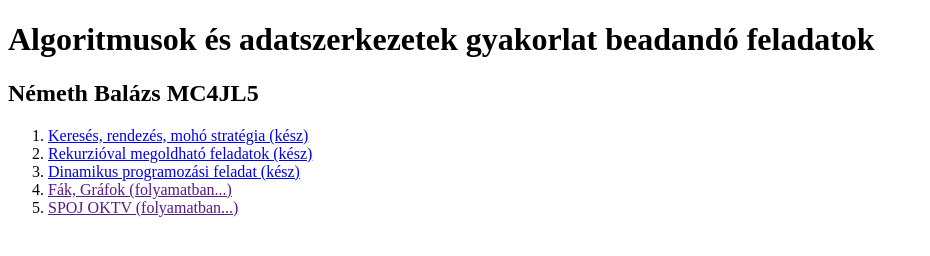
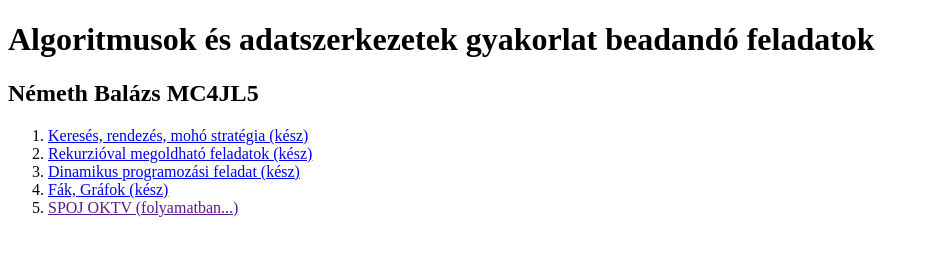
Before and after one commit to nemeth-balazs/Algoritmusok_Adatszerkezetek_Projekt_Webpage, a plain HTML site: page index.html in a window 1280 px wide. Shown: the whole page, without its empty margins (0-930 px from the left). Drawn offline with Linux system fonts and the light colour scheme.

Commit message:
4. Fák, gráfok

```diff
--- a/index.html
+++ b/index.html
@@ -13,7 +13,7 @@
     <li><a href="https://github.com/nemeth-balazs/Algoritmusok_Adatszerkezetek/tree/master/1.%20Keres%C3%A9s%2C%20rendez%C3%A9s%2C%20moh%C3%B3%20strat%C3%A9gia">Keresés, rendezés, mohó stratégia (kész)</a></li>
     <li><a href="https://github.com/nemeth-balazs/Algoritmusok_Adatszerkezetek/tree/master/2.%20Rekurzi%C3%B3val%20megoldhat%C3%B3%20feladatok">Rekurzióval megoldható feladatok (kész)</a></li>
     <li><a href="https://github.com/nemeth-balazs/Algoritmusok_Adatszerkezetek/tree/master/3.%20Dinamikus%20programoz%C3%A1si%20feladat">Dinamikus programozási feladat (kész)</a></li>
-    <li><a href="">Fák, Gráfok (folyamatban...)</a></li>
+    <li><a href="https://github.com/nemeth-balazs/Algoritmusok_Adatszerkezetek/tree/master/4.%20F%C3%A1k%2C%20Gr%C3%A1fok">Fák, Gráfok (kész)</a></li>
     <li><a href="">SPOJ  OKTV (folyamatban...)</a></li>
 </ol>
 
```
